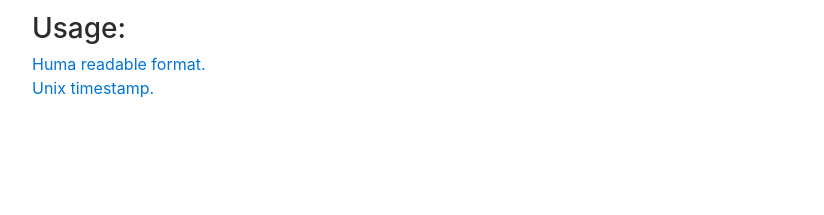
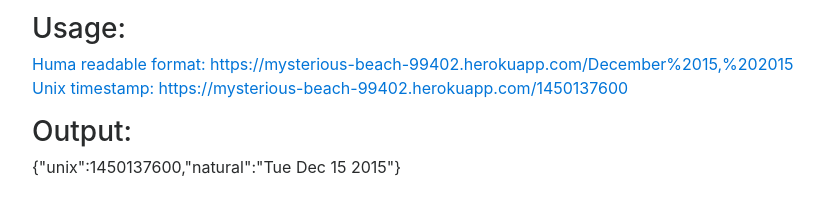
Before and after one commit to jmintb/MicroTimestampService, a website: page guide/index.html in a window 1280 px wide. Shown: the part 119-334 px from the top of the page, without its empty margins (224-1048 px from the left). Drawn offline with nearby package versions, Linux system fonts and the light colour scheme.

Commit message:
Improved usage guide with better links.

```diff
--- a/guide/index.html
+++ b/guide/index.html
@@ -12,10 +12,14 @@
     <h3>Usage:</h3>
 
     <p>
-      <a href="/December%2015,%202015">Huma readable format.</a></li>
+      <a href="/December%2015,%202015">Huma readable format: https://mysterious-beach-99402.herokuapp.com/December%2015,%202015</a></li>
       <br>
-      <a href="/1450137600">Unix timestamp.</a>
+      <a href="/1450137600">Unix timestamp: https://mysterious-beach-99402.herokuapp.com/1450137600</a>
       </ol>
+    </p>
+    <h3>Output:</h3>
+    <p>
+      {"unix":1450137600,"natural":"Tue Dec 15 2015"}
     </p>
   </div>
 </body>
```
